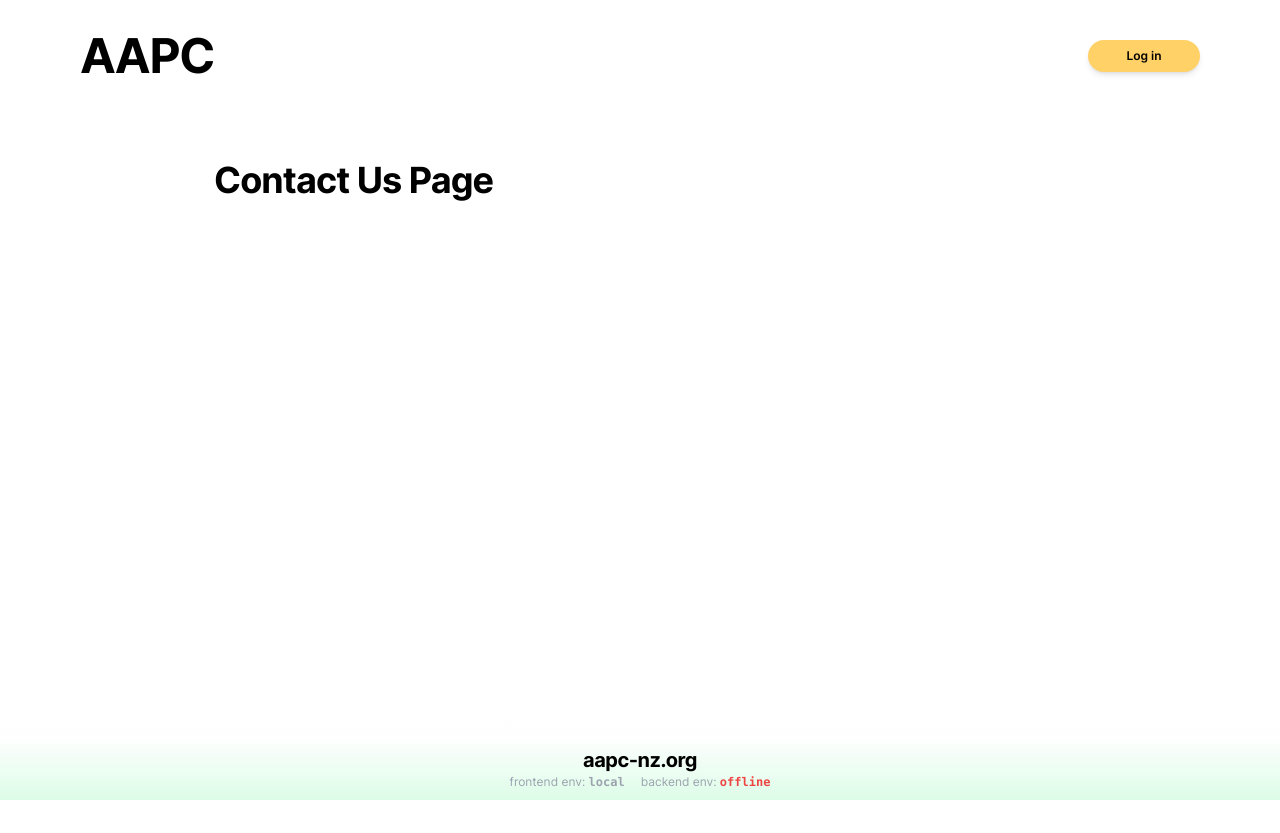
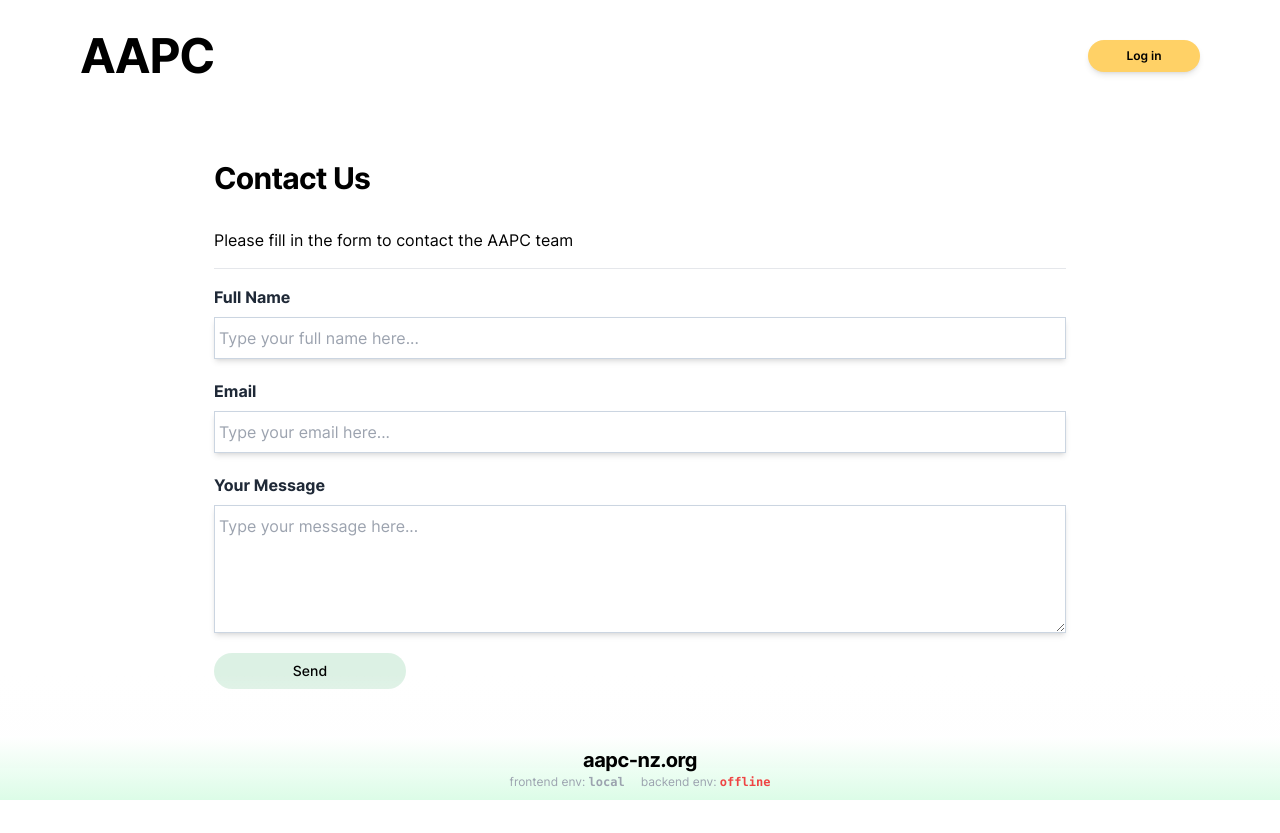
Before and after one commit to uoa-compsci399-s1-2024/capstone-project-2024-s1-team-15, a Next.js app in the folder frontend/: page /contact in a window 1280 px wide. Before the commit the page ends 800 px from the top, so only its background shows below. Built offline with nearby package versions, Linux system fonts and the light colour scheme.

Commit message:
Created the front end for the contact form without backend functionality

```diff
--- a/frontend/app/(content)/contact/page.tsx
+++ b/frontend/app/(content)/contact/page.tsx
@@ -1,9 +1,15 @@
 import React from "react"
+import ContactForm from "@/app/components/ContactForm"
 
-export default function CreateResearchPage() {
+export default function Contact() {
     return (
         <div>
-            <h1>Contact Us Page</h1>
+            <div>
+                <h1 className="text-3xl font-bold">Contact Us</h1>
+            </div>
+            <p>Please fill in the form to contact the AAPC team</p>
+
+            <ContactForm />
         </div>
     )
 }
--- /dev/null
+++ b/frontend/app/components/ContactForm.tsx
@@ -0,0 +1,58 @@
+"use client";
+
+
+export default function ContactForm() {
+
+    return (
+        <>
+            <form
+                // onSubmit={handleSubmit}
+                className="py-4 my-4 border-t flex flex-col gap-5"
+            >
+                <div className="flex flex-col gap-2">
+                    <label htmlFor="fullname" className="font-bold text-gray-800">Full Name</label>
+                    <input
+                        type="text"
+                        id="fullname"
+                        minLength={1}
+                        maxLength={50}
+                        required
+                        placeholder="Type your full name here..."
+                        className="shadow-md px-1 py-2 border border-slate-300"
+
+                    />
+                </div>
+
+                <div className="flex flex-col gap-2">
+                    <label htmlFor="email" className="font-bold text-gray-800">Email</label>
+                    <input
+                        type="text"
+                        id="email"
+                        minLength={6}
+                        maxLength={50}
+                        required
+                        placeholder="Type your email here..."
+                        className="shadow-md px-1 py-2 border border-slate-300"
+                    />
+                </div>
+
+                <div className="flex flex-col gap-2">
+                    <label htmlFor="message" className="font-bold text-gray-800">Your Message</label>
+                    <textarea
+                        id="message"
+                        minLength={2}
+                        maxLength={500}
+                        required
+                        placeholder="Type your message here..."
+                        className="shadow-md px-1 py-2 border border-slate-300 h-32"
+                    ></textarea>
+                </div>
+
+                <button className={"button w-48"} type="submit">
+                    Send
+                </button>
+            </form>
+
+        </>
+    );
+}
```
